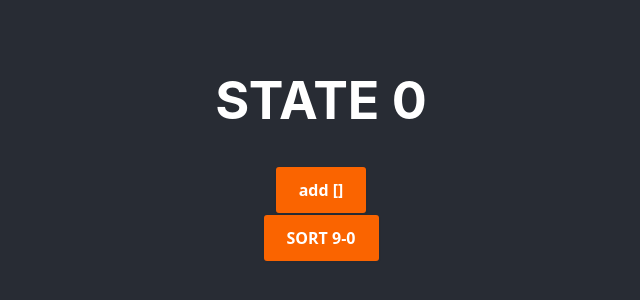
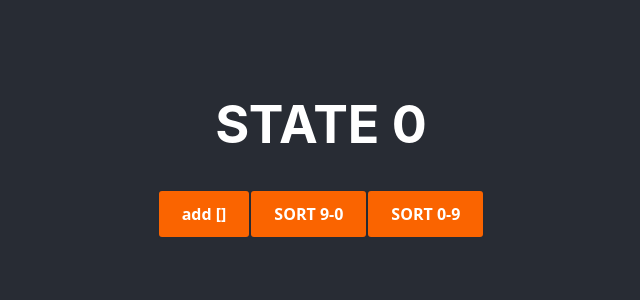
Before and after one commit to RomanBIT/Drontai, a React (Create React App) app in the folder r1/: page / in a window 1280 px wide. Shown: the part 252-552 px from the top of the page, without its empty margins (319-959 px from the left). Built offline with nearby package versions, Linux system fonts and the light colour scheme.

Commit message:
007 31:57

```diff
--- a/r1/src/Components/006/Square.jsx
+++ b/r1/src/Components/006/Square.jsx
@@ -15,10 +15,13 @@ function Squares() {
     const sortUp = () => {
         setSq(s => [...s].sort((a, b) => b.number - a.number))
     }
+    const sortDown = () => {
+        setSq(s => [...s].sort((a, b) => a.number - b.number))
+    }
 
     return (
         <>
-         <h1>STATE {sq.filter(s => s.number < 300).length}</h1>
+            <h1>STATE {sq.filter(s => s.number < 300).length}</h1>
             <div className="container">
 
                 {
@@ -28,8 +31,11 @@ function Squares() {
                     }} key={i}>{n.number}</div>)
                 }
             </div>
-            <button onClick={add}>add []</button>
-            <button onClick={sortUp}>SORT 9-0</button>
+            <div className="container">
+                <button onClick={add}>add []</button>
+                <button onClick={sortUp}>SORT 9-0</button>
+                <button onClick={sortDown}>SORT 0-9</button>
+            </div>
 
         </>
     )
@@ -37,3 +43,6 @@ function Squares() {
 }
 
 export default Squares;
+
+
+//-------------- 007 31:57 ----------------//
```
